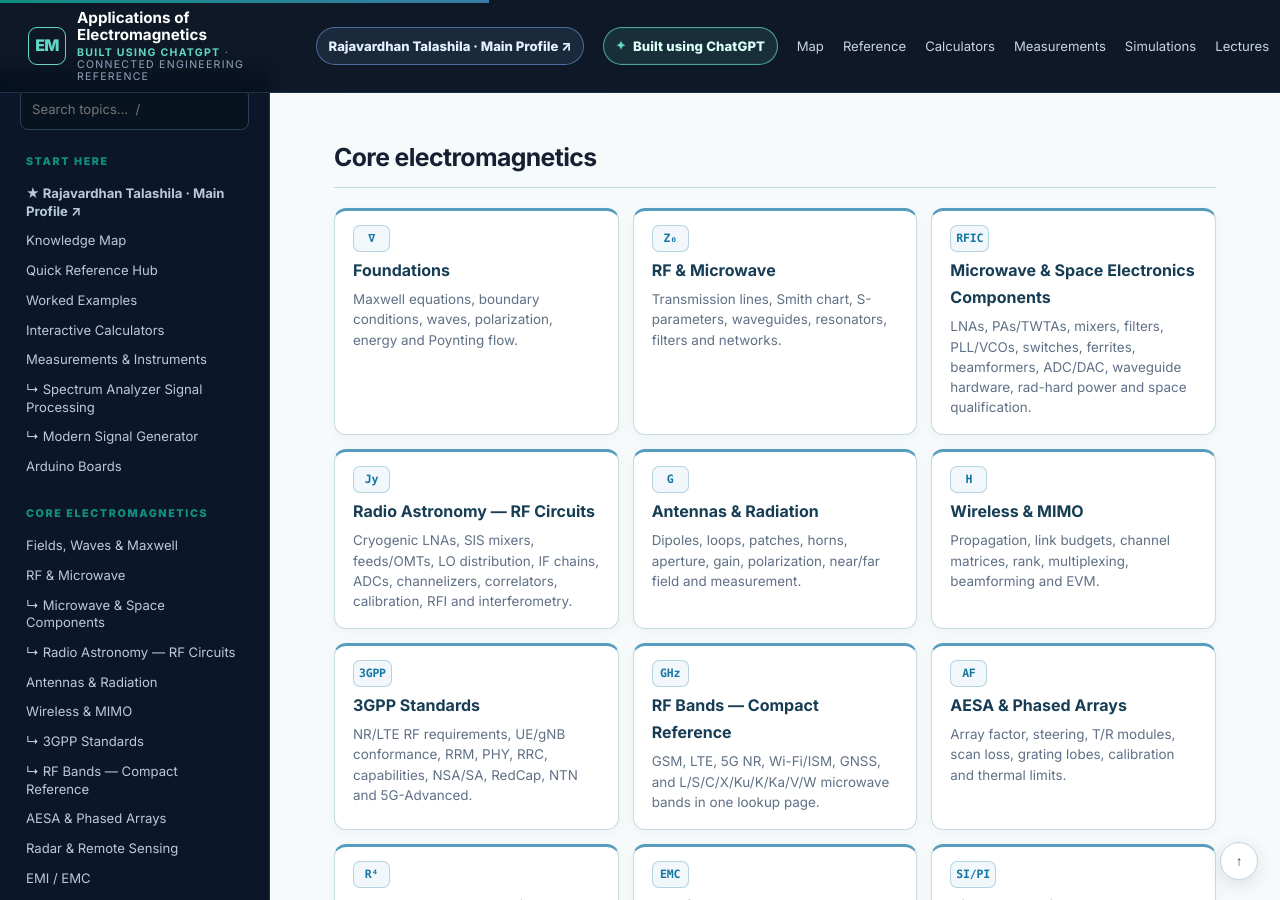
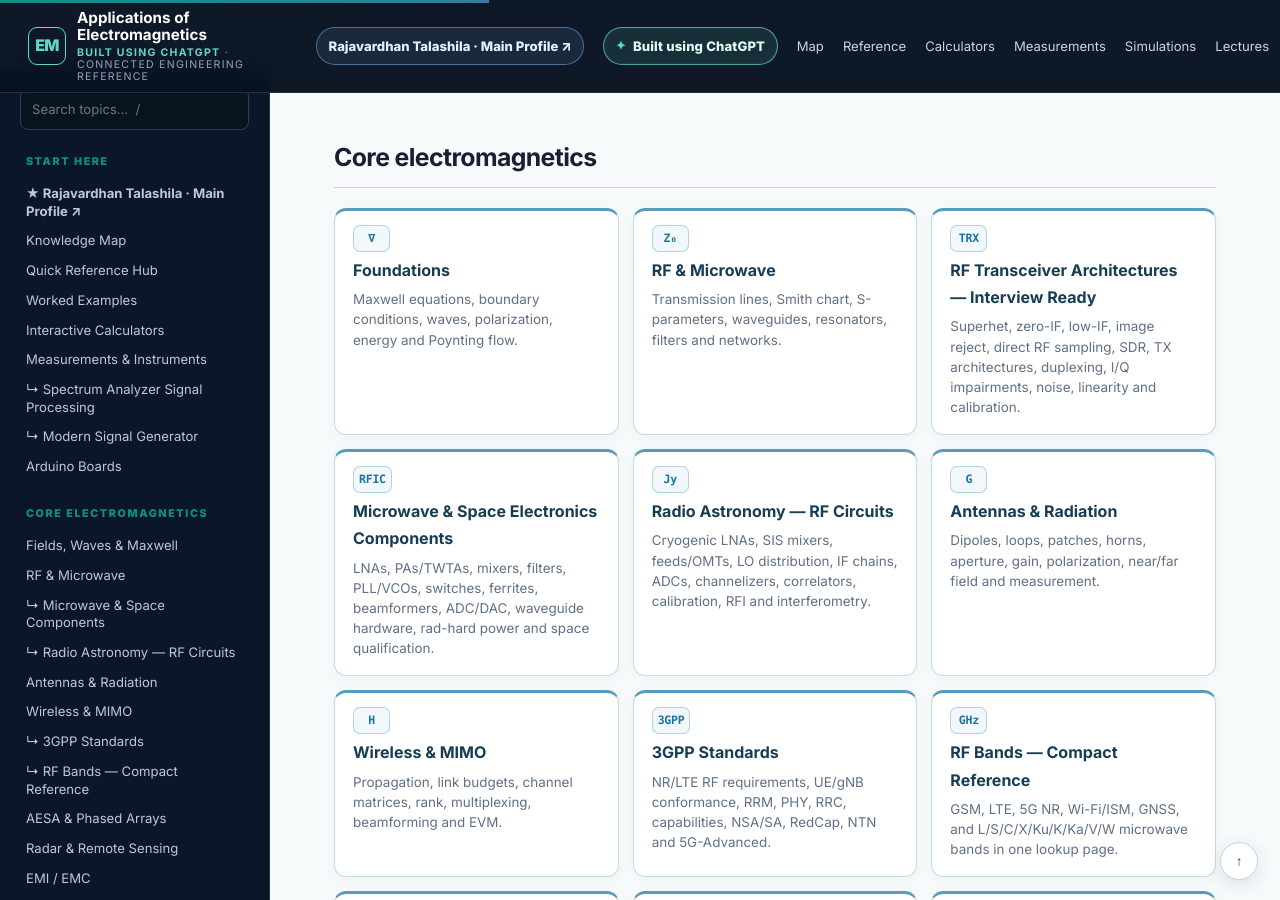
Before and after one commit to RajavardhanT/Electromagnetics_Applications, a Jekyll site: the page built from index.md, in a window 1280 px wide and 900 px high, scrolled down 2570 px. Built offline with Jekyll 4.4.1, drawn with Linux system fonts in a browser that asks for light colours.

Commit message:
Expose RF transceiver architectures on homepage

```diff
--- a/index.md
+++ b/index.md
@@ -93,6 +93,7 @@ description: A connected, practical reference from Maxwell's equations to RF eng
 <div class="card-grid category-core">
 <a class="reference-card" data-symbol="∇" href="foundations/"><strong>Foundations</strong><span>Maxwell equations, boundary conditions, waves, polarization, energy and Poynting flow.</span></a>
 <a class="reference-card" data-symbol="Z₀" href="rf-microwave/"><strong>RF & Microwave</strong><span>Transmission lines, Smith chart, S-parameters, waveguides, resonators, filters and networks.</span></a>
+<a class="reference-card" data-symbol="TRX" href="rf-transceiver-architectures/"><strong>RF Transceiver Architectures — Interview Ready</strong><span>Superhet, zero-IF, low-IF, image reject, direct RF sampling, SDR, TX architectures, duplexing, I/Q impairments, noise, linearity and calibration.</span></a>
 <a class="reference-card" data-symbol="RFIC" href="microwave-space-components/"><strong>Microwave & Space Electronics Components</strong><span>LNAs, PAs/TWTAs, mixers, filters, PLL/VCOs, switches, ferrites, beamformers, ADC/DAC, waveguide hardware, rad-hard power and space qualification.</span></a>
 <a class="reference-card" data-symbol="Jy" href="radio-astronomy-rf/"><strong>Radio Astronomy — RF Circuits</strong><span>Cryogenic LNAs, SIS mixers, feeds/OMTs, LO distribution, IF chains, ADCs, channelizers, correlators, calibration, RFI and interferometry.</span></a>
 <a class="reference-card" data-symbol="G" href="antennas/"><strong>Antennas & Radiation</strong><span>Dipoles, loops, patches, horns, aperture, gain, polarization, near/far field and measurement.</span></a>
```
